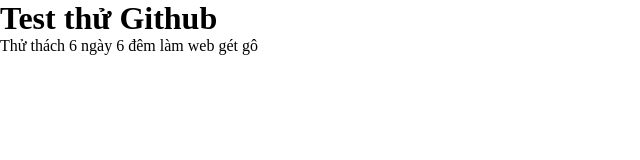
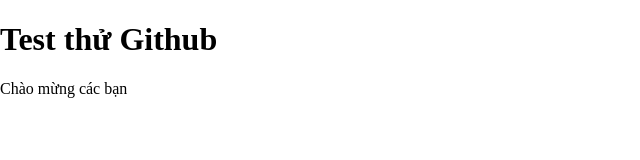
Before and after one commit to takeisan24/takeisan24.github.io, a plain HTML site: page index.html in a window 1280 px wide. Shown: the whole page, without its empty margins (0-640 px from the left). Drawn offline with Linux system fonts and the light colour scheme.

Commit message:
fix code

```diff
--- a/index.html
+++ b/index.html
@@ -7,8 +7,8 @@
     <link rel="stylesheet" href="statics/css/style.css">
 </head>
 <body>
-    <h1 id="h1-color">Test thử Github</h1>
-    <p>Thử thách 6 ngày 6 đêm làm web gét gô</p>
+    <h1>Test thử Github</h1>
+    <p id="demo">Thử thách 6 ngày 6 đêm làm web gét gô</p>
 </body>
 <script src="statics/js/main.js"></script>
 </html>
--- a/statics/css/style.css
+++ b/statics/css/style.css
@@ -1,6 +1,6 @@
 :root{
     --container-center: 0 auto;
 }
-*{
+body{
     margin: var(--container-center);
 }
--- a/statics/js/main.js
+++ b/statics/js/main.js
@@ -1,4 +1,4 @@
 alert("Trang web vẫn đang trong quá trình build. Xin hãy quay trở lại sau");
-const header = document.getElementById("h1-color");
+const header = document.getElementById("demo");
 
-header.innerHTML("Chào mừng các bạn");
+header.innerHTML = "Chào mừng các bạn";
```
